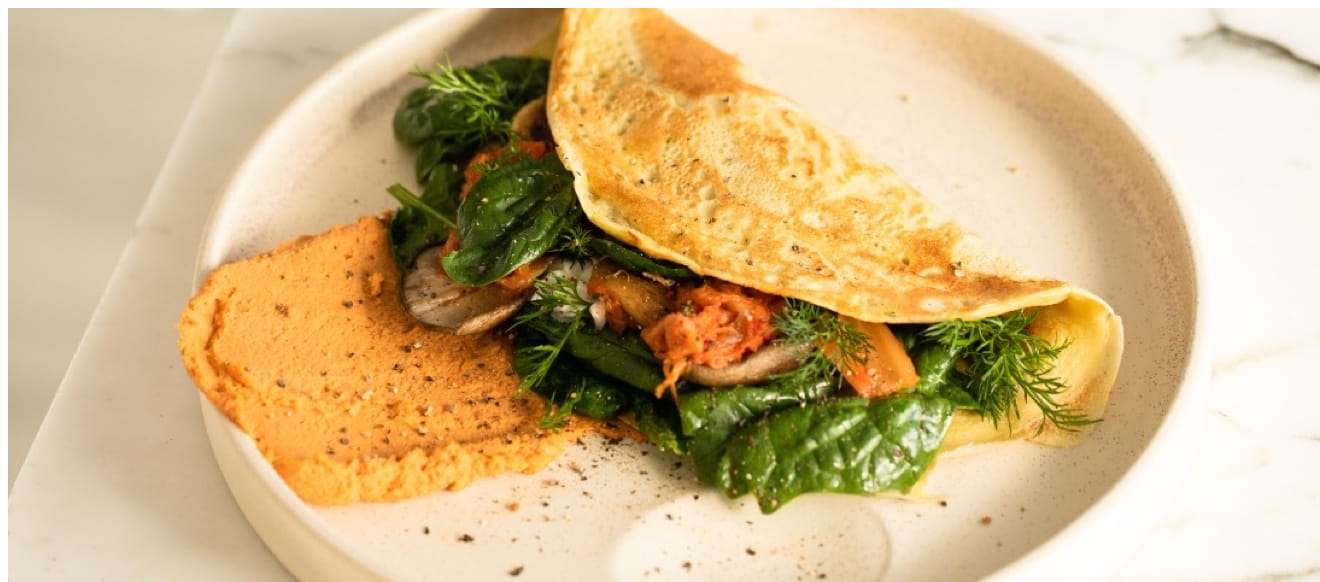
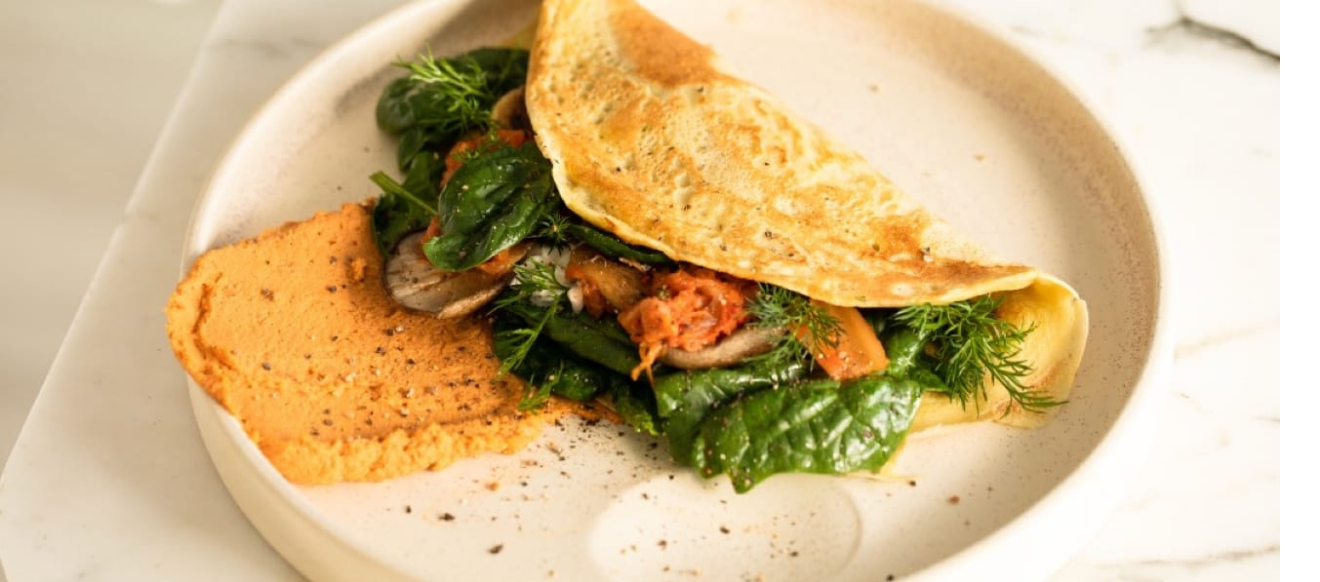
Before and after one commit to AngelaPetreska/Recipe-page, a plain HTML site: page index.html in a window 1280 px wide. Shown: the top 582 px of the page, 1320 px wide, since content can reach past the window. Drawn offline with Linux system fonts and the light colour scheme; files whose address does not match are found by name.

Commit message:
index.html was updated

```diff
--- a/index.html
+++ b/index.html
@@ -4,9 +4,9 @@
   <meta charset="UTF-8">
   <meta name="viewport" content="width=device-width, initial-scale=1.0">
 
-  <link rel="icon" type="image/png" sizes="32x32" href="./assets/images/favicon-32x32.png">
-
+  <link rel="icon" type="image/png" sizes="32x32" href="./assets/images/favicon-32x32.png" />
   <title>Frontend Mentor | Recipe page</title>
+  <link rel="stylesheet" href="./styles.css"/>
 </head>
 <body>
   <div class="container">
--- a/styles.css
+++ b/styles.css
@@ -0,0 +1,29 @@
+@font-face {
+    font-family: outfit;
+    src: url(./assets/fonts/outfit/static/Outfit-Regular.ttf) format("ttf");
+}
+
+@font-face {
+    font-family: youngserif;
+    src: url(./assets/fonts/young-serif/YoungSerif-Regular.ttf) format("ttf");
+}
+
+* {
+    margin: 0;
+    padding: 0;
+    box-sizing: border-box;
+}
+
+img {
+    max-width: 100%;
+}
+
+body {
+    font-family: outfit;
+}
+
+
+/*
+.attribution { font-size: 11px; text-align: center; }
+.attribution a { color: hsl(228, 45%, 44%); }
+*/
```
